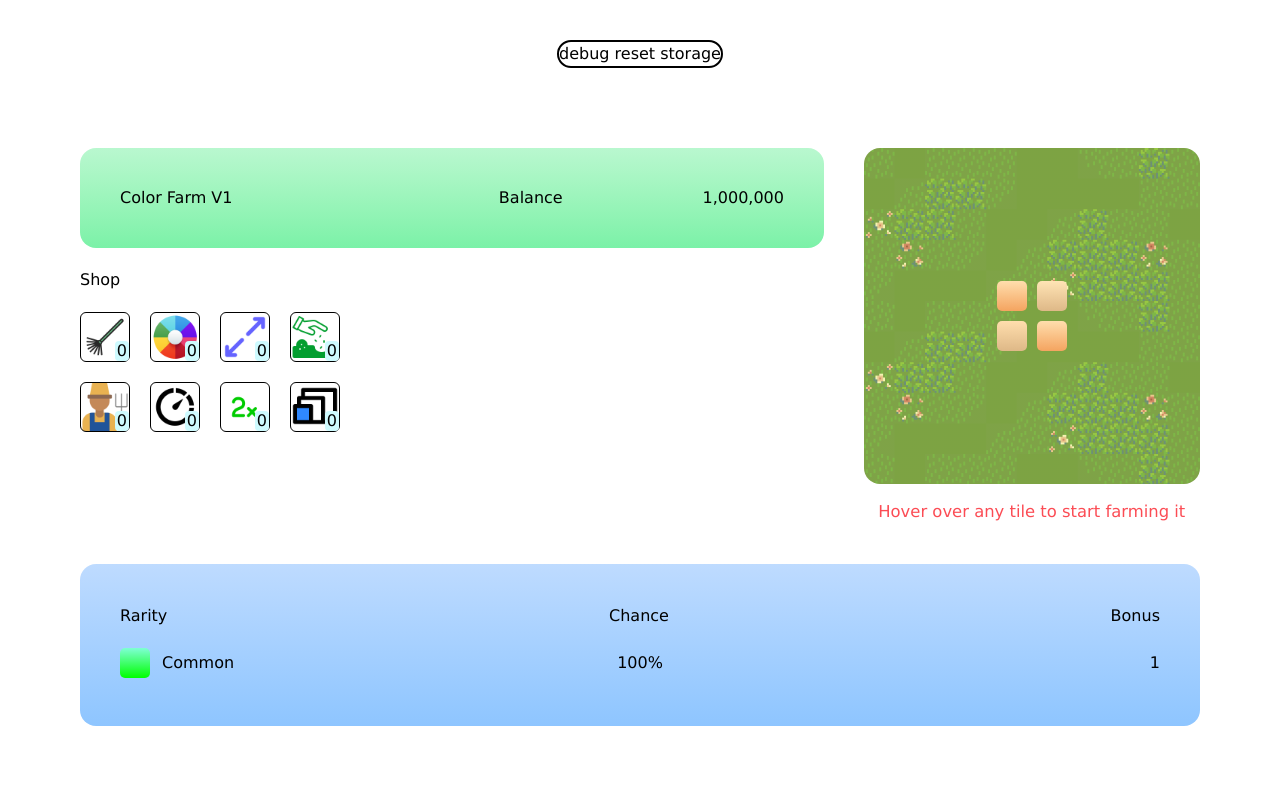
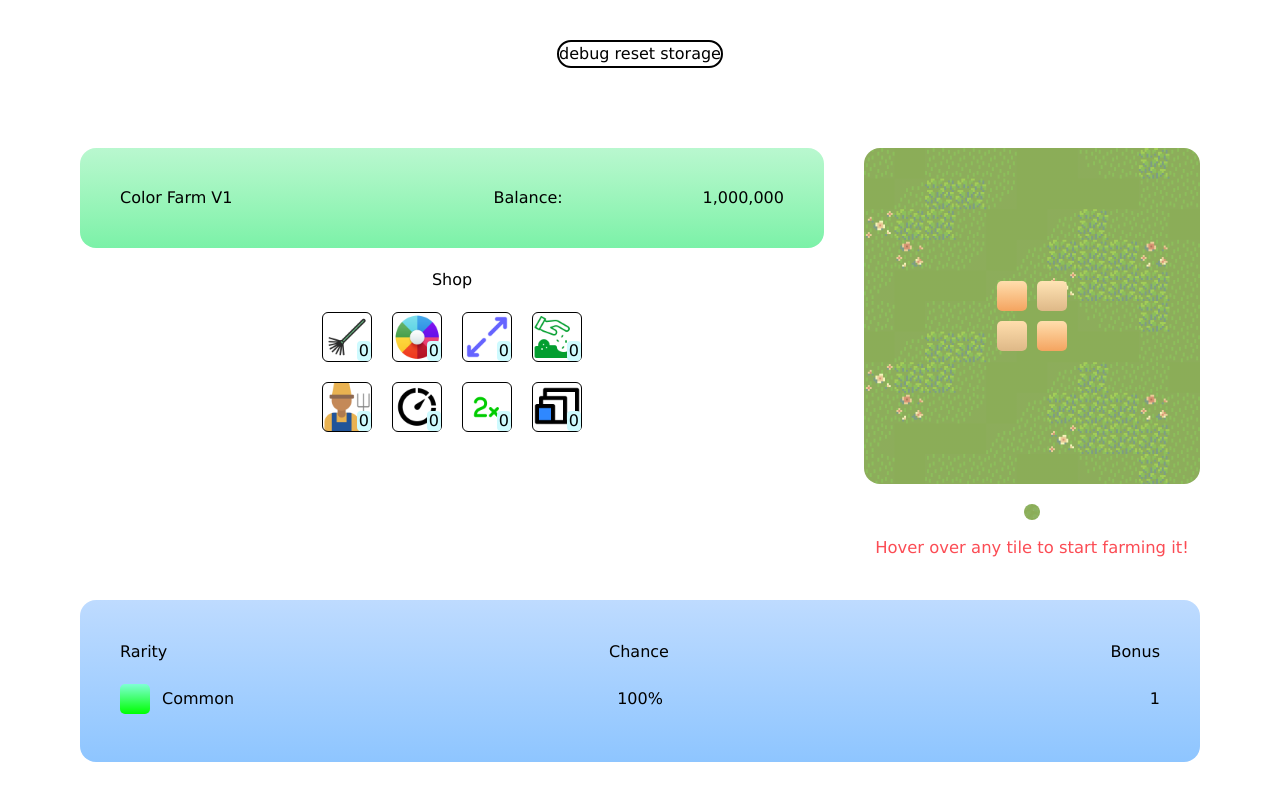
Before and after one commit to dpgranger8/MinerGame, a website: page index.html in a window 1280 px wide. Drawn offline with Linux system fonts and the light colour scheme.

Commit message:
removed many unnecessary lines of code in input.css, changed some element names, minor improvements and bug fixes

```diff
--- a/index.html
+++ b/index.html
@@ -13,10 +13,10 @@
             debug reset storage
         </button>
         <div class="flex w-full gap-10">
-            <div class="flex flex-col flex-grow items-baseline gap-5">
-                <div id="balance", class="grid md:grid-cols-3 items-center place-content-center w-full bg-gradient-to-b from-green-200 to-green-300 rounded-2xl px-10">
+            <div class="flex flex-col flex-grow items-center gap-5">
+                <div id="balance", class="grid md:grid-cols-3 items-center place-content-center w-full h-[100px] bg-gradient-to-b from-green-200 to-green-300 rounded-2xl px-10 pointer-events-none">
                     <span class="justify-self-start">Color Farm V1</span>
-                    <span class="justify-self-end">Balance</span>
+                    <span class="justify-self-end">Balance:</span>
                     <div id="displayContainer" class="justify-self-end">
                         <span id="display"></span>
                     </div>
@@ -27,13 +27,16 @@
                 </div>
             </div>
             <div class="flex flex-col relative items-center gap-5 shrink-0">
-                <div id="minegrid" class="grid grid-cols-8 p-2 rounded-2xl gap-0 bottom-0">
+                <div id="mineGrid" class="grid grid-cols-8 p-2 rounded-2xl gap-0 bottom-0">
                     <!-- Grid is populated by script -->
                 </div>
-                <span id="statusText" class="text-red-500 absolute -bottom-10 animate-pulse"></span>
+                <div id="selectionGrid" class="grid grid-cols-8 p-2 rounded-2xl gap-0 bottom-0">
+                    <!-- Fake Grid used for building placement -->
+                </div>
+                <span id="statusText" class="text-red-500 absolute -bottom-10"></span>
             </div>
         </div>
-        <div id="rewards" class="flex flex-col w-full justify-center bg-gradient-to-b from-blue-200 to-blue-300 rounded-2xl mb-10 p-10">
+        <div id="rewards" class="flex flex-col w-full justify-center bg-gradient-to-b from-blue-200 to-blue-300 rounded-2xl mb-10 p-10 pointer-events-none">
             <!-- Chances populated by script -->
         </div>
     </div>
--- a/src/input.css
+++ b/src/input.css
@@ -21,14 +21,17 @@ button.nodeButton {
     z-index: 3;
 }
 
-#minegrid {
-    background: linear-gradient(0deg, rgba(255, 255, 255, 0.1), rgba(255, 255, 255, 0.1)), url('../src/images/grass-sample.png');
+#mineGrid, #selectionGrid {
+    background: linear-gradient(0deg, rgba(255, 255, 255, 0.2), rgba(255, 255, 255, 0.2)), url('../src/images/grass-sample.png');
     background-size: contain;
+}
+
+#mineGrid {
     cursor: url('../src/images/small-rake.png') 8 40, auto;
 }
 
-#balance {
-    height: 100px;
+#selectionGrid {
+    cursor: pointer;
 }
 
 .nodeContainer {
@@ -41,12 +44,7 @@ button.nodeButton {
     border-radius: 10px;
 }
 
-.extraPadding:hover {
-    border: 1px solid white;
-    border-radius: 0px;
-}
-
-.hover {
+.extraPadding:hover, .hover {
     border: 1px solid white;
     border-radius: 0px;
 }
@@ -67,34 +65,25 @@ button.nodeButton {
     animation: rotateBackground 3s linear infinite;
 }
 
-@keyframes rotateBackground {
-    from {
-        transform: rotate(0deg);
-    }
-    to {
-        transform: rotate(360deg);
-    }
-}
-
 .invisiblePadding {
     display: flex;
     border: 1px solid transparent;
 }
 
-.bonusToast {
+.bonusToast, .minusToast {
     position: absolute;
     background: transparent;
-    animation-name: moveUp;
     animation-duration: 0.6s;
     pointer-events: none;
 }
 
+.bonusToast {
+    animation-name: moveUp;
+    z-index: 5;
+}
+
 .minusToast {
-    position: absolute;
-    background: transparent;
     animation-name: moveDown;
-    animation-duration: 0.6s;
-    pointer-events: none;
 }
 
 .shopButton:hover {
@@ -115,9 +104,17 @@ button.nodeButton {
 }
 
 #statusText {
-    animation-name: scaleUpDown;
-    animation-duration: 0.8s;
+    animation: scaleUpDown 0.8s linear infinite;
     pointer-events: none;
+}
+
+@keyframes rotateBackground {
+    from {
+        transform: rotate(0deg);
+    }
+    to {
+        transform: rotate(360deg);
+    }
 }
 
 @keyframes moveUp {
--- a/src/script.js
+++ b/src/script.js
@@ -1,10 +1,11 @@
-const grid = document.getElementById("minegrid");
+const grid = document.getElementById("mineGrid");
 const increaseHitbox = document.getElementById("extraPadding");
 const display = document.getElementById("display");
 const displayContainer = document.getElementById("displayContainer");
-const rewardsContainer = document.getElementById("rewards");
+const raritiesContainer = document.getElementById("rewards");
 const shopContainer = document.getElementById("shopContainer");
 const statusText = document.getElementById("statusText");
+const balanceHeader = document.getElementById("balance");
 
 let color1Choices = ["moccasin", "navajowhite"];
 let color2Choices = ["burlywood", "sandybrown"];
@@ -52,9 +53,14 @@ let shopUpgrades = {
         autoFarmerTiles.push(elementID);
         shopUpgrades.farmer.maxLevel();
         storeData();
+        let blur = ["opacity-50", "pointer-events-none"];
+        balanceHeader.classList.add(blur[0], blur[1]);
+        shopContainer.classList.add(blur[0], blur[1]);
+        raritiesContainer.classList.add(blur[0], blur[1]);
+
     }},
     autoFarmerSpeed: {name: "Auto Farmer Speed", image: "src/images/speed.png", level: 0, maxLevel: () => {return NaN}, modifier: (level) => {return Number((0.1 + (level / 10)).toFixed(1));}, cost: (level) => {return (level + 1) ** 4;}, onUpgrade: () => {}},
-    multiplier: {name: "Multiplier", image: "src/images/multiplier.png", level: 0, maxLevel: () => {return NaN}, modifier: (level) => {return Number((0.1 + (level / 10)).toFixed(1));}, cost: (level) => {return (level + 1) ** 4;}, onUpgrade: () => {}},
+    multiplier: {name: "Multiplier", image: "src/images/multiplier.png", level: 0, maxLevel: () => {return NaN}, modifier: (level) => {return level;}, cost: (level) => {return level;}, onUpgrade: () => {}},
     hoverArea: {name: "Farm Area", image: "src/images/multi-rectangle.png", level: 0, maxLevel: () => {return 8}, modifier: (level) => {return level;}, cost: (level) => {return 10 ** (level + 1);}, onUpgrade: (level) => {
         switch (level) {
             case 1:
@@ -273,11 +279,11 @@ function doDecreaseAction(state, index) {
 }
 
 function populateRarities() {
-    rewardsContainer.innerHTML = "";
+    raritiesContainer.innerHTML = "";
 
     let rewardsTitles = document.createElement("div");
     rewardsTitles.classList.add("flex", "justify-between", "mb-5");
-    rewardsContainer.appendChild(rewardsTitles)
+    raritiesContainer.appendChild(rewardsTitles)
     let titles = ["Rarity", "Chance", "Bonus"];
     let title = document.createElement("span");
     for (let i = 0; i < 3; i++) {
@@ -315,7 +321,7 @@ function populateRarities() {
             let spacer = document.createElement("div");
             spacer.classList.add("flex-grow");
 
-            rewardsContainer.appendChild(listItem);
+            raritiesContainer.appendChild(listItem);
 
             itemGroupDiv.appendChild(nodeButton);
             itemGroupDiv.appendChild(labelDiv);
@@ -327,19 +333,17 @@ function populateRarities() {
     }
 }
 
-function resetShop() {
+function populateShop() {
     shopContainer.innerHTML = "";
-}
 
-function populateShop() {
     Object.values(shopUpgrades).forEach(item => {
         let shopButton = document.createElement("button");
         shopButton.style.backgroundImage = `url(${item.image})`;
-        shopButton.classList.add("shopButton", "relative", "bg-cover", "bg-center", "w-[50px]", "h-[50px]", "border-1", "rounded-md");
+        shopButton.classList.add("shopButton", "relative", "bg-cover", "bg-center", "w-[50px]", "h-[50px]", "border-1", "rounded-md", "hover:cursor-pointer");
         shopContainer.appendChild(shopButton);
 
         let toolTip = document.createElement("div");
-        toolTip.classList.add("toolTip", "absolute", "z-1", "rounded-md", "p-5", "bg-gray-300/50", "backdrop-blur-sm", "flex", "flex-col", "items-center", "border-1");
+        toolTip.classList.add("toolTip", "absolute", "z-1", "rounded-md", "p-5", "bg-gray-300/45", "backdrop-blur-sm", "flex", "flex-col", "items-center", "border-1");
 
         let title = document.createElement("div");
         title.classList.add("w-7/8");
@@ -410,7 +414,6 @@ function populateShop() {
                     populateRarities();
                 }
                 if (item.level == item.maxLevel()) {
-                    resetShop();
                     populateShop();
                     buyAnimation(shopButton);
                 } else {
@@ -547,7 +550,7 @@ function storeData() {
 function retrieveData() {
     let status = localStorage.getItem("statusText");
     if (status == null) {
-        statusText.textContent = "Hover over any tile to start farming it";
+        statusText.textContent = "Hover over any tile to start farming it!";
     } else {
         statusText.textContent = status;
     }
```
Also changed, not shown: src/output.css.
